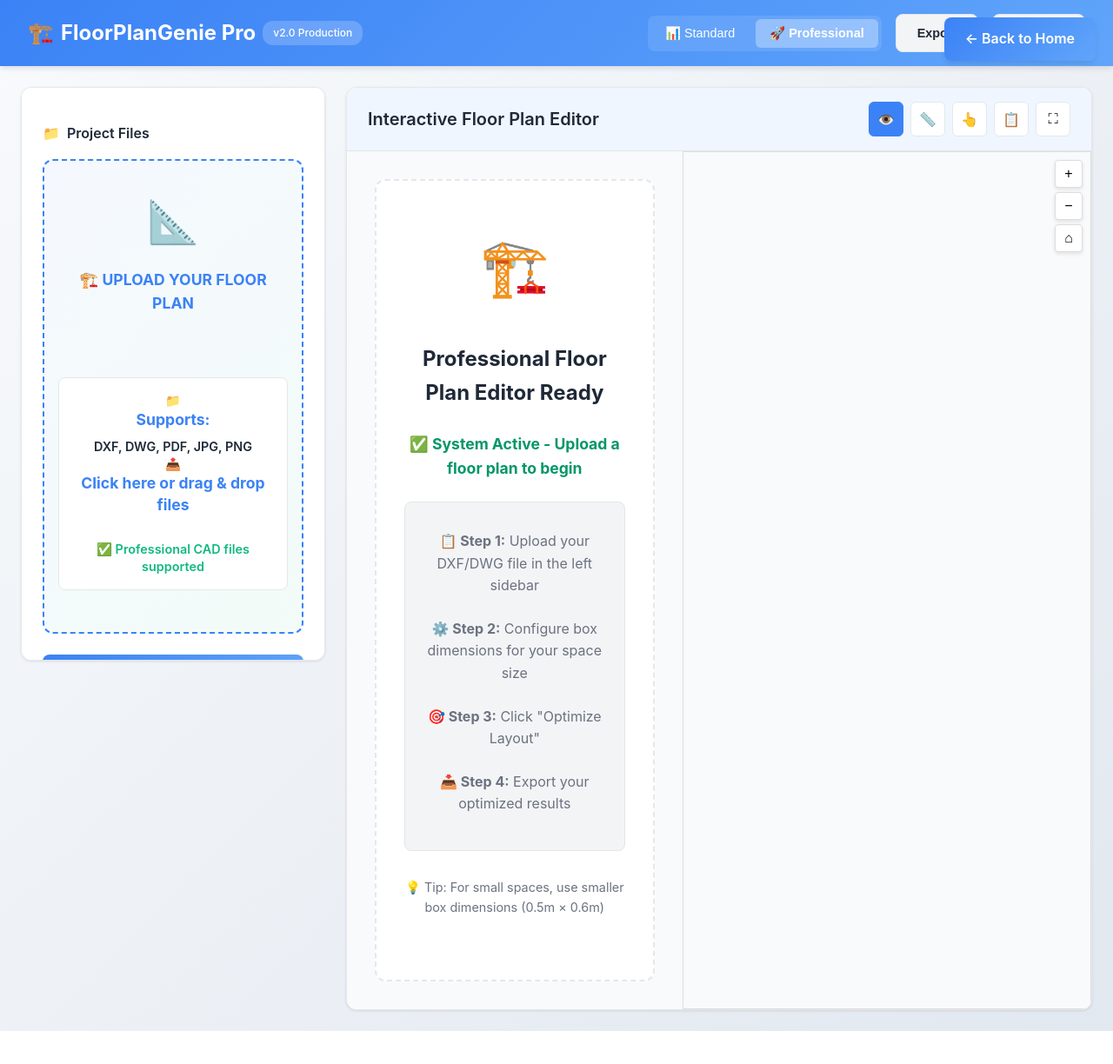
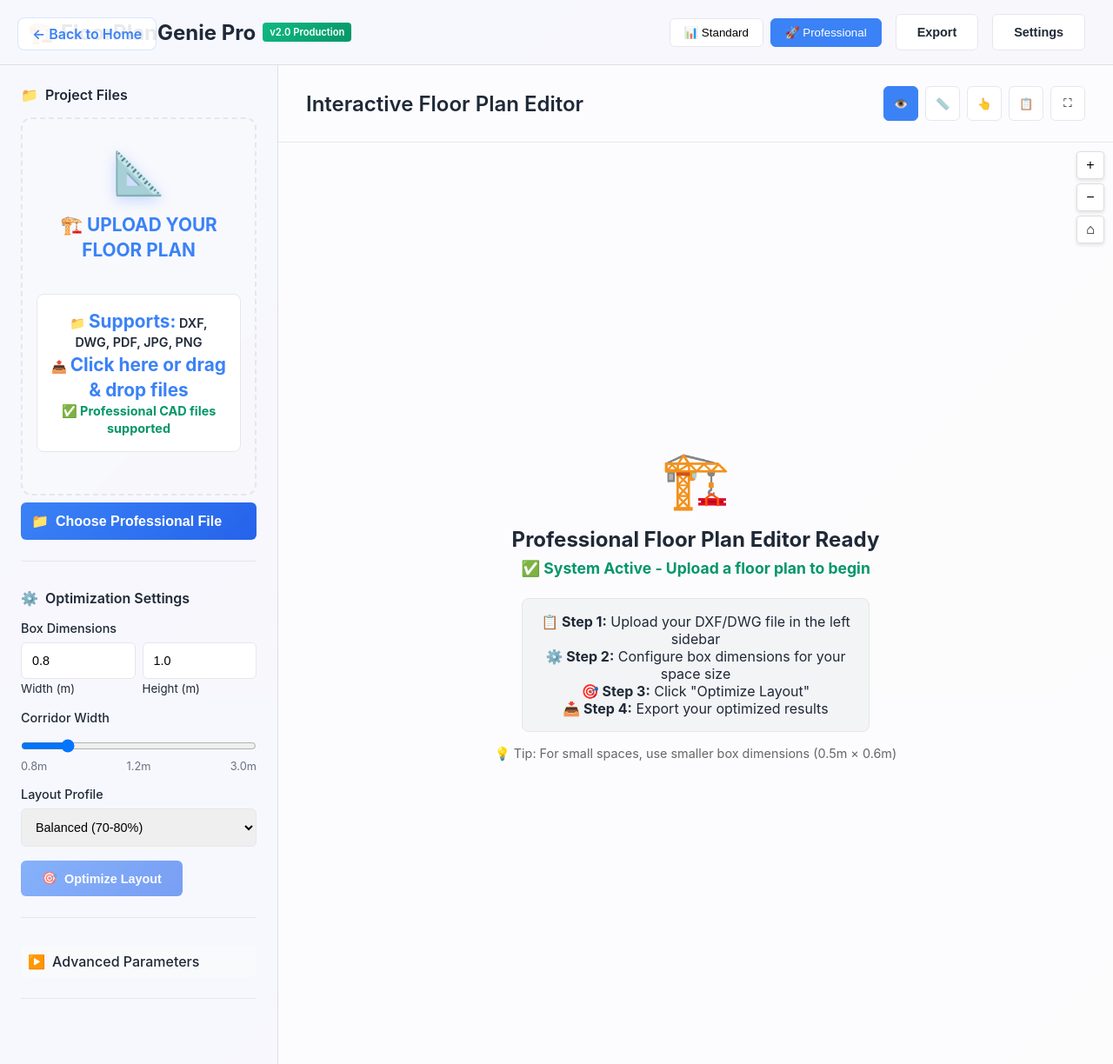
Before and after one commit to rehmanul/FloorPlanGenie, a Flask app: template templates/professional.html in a window 1280 px wide. Shown: the whole page at 87% size. Before the commit the page ends 1186 px from the top, so only its background shows below. Run offline with Flask 3, Linux system fonts and the light colour scheme; the template is opened without the code that fills it, so the values that code supplies are empty.

Commit message:
Assistant checkpoint: Fixed file upload functionality and CSS
Assistant generated file changes:
- static/professional-ui.css: Complete the CSS file with all necessary styles
- templates/professional.html: Fix JavaScript syntax error and improve file upload handling, Fix event listener conflicts and improve file handling, Improve file upload drag and drop handling, Fix file input change handler

---

User prompt:

file upload also not working

Replit-Commit-Author: Assistant
Replit-Commit-Session-Id: a63e9ea3-83e1-4939-b510-4aae784325ce

```diff
--- a/static/professional-ui.css
+++ b/static/professional-ui.css
@@ -1,91 +1,85 @@
 
-/* Professional Architectural UI Styles */
+/* Professional UI Styles */
 :root {
     --primary-blue: #3b82f6;
-    --secondary-blue: #60a5fa;
-    --dark-blue: #1e40af;
-    --light-blue: #eff6ff;
-    --success-green: #10b981;
-    --warning-orange: #f59e0b;
-    --error-red: #ef4444;
-    --neutral-gray: #6b7280;
-    --light-gray: #f3f4f6;
-    --border-gray: #e5e7eb;
+    --primary-green: #10b981;
     --text-dark: #1f2937;
     --text-light: #6b7280;
-    --shadow: 0 4px 6px -1px rgba(0, 0, 0, 0.1);
-    --shadow-light: 0 1px 3px 0 rgba(0, 0, 0, 0.1);
+    --border-gray: #e5e7eb;
+    --bg-light: #f9fafb;
+    --scale: 1;
 }
 
 * {
+    margin: 0;
+    padding: 0;
     box-sizing: border-box;
 }
 
 body {
-    font-family: -apple-system, BlinkMacSystemFont, 'Segoe UI', Roboto, Oxygen, Ubuntu, Cantarell, sans-serif;
-    margin: 0;
-    padding: 0;
-    background: linear-gradient(135deg, #f8fafc 0%, #e2e8f0 100%);
+    font-family: -apple-system, BlinkMacSystemFont, 'Segoe UI', Roboto, sans-serif;
+    background: linear-gradient(135deg, #667eea 0%, #764ba2 100%);
+    min-height: 100vh;
     color: var(--text-dark);
-    line-height: 1.6;
-    min-height: 100vh;
 }
 
 /* Back to Home Button */
 .back-to-home {
     position: fixed;
     top: 20px;
-    right: 20px;
-    background: linear-gradient(135deg, var(--primary-blue), var(--secondary-blue));
-    color: white;
-    padding: 0.75rem 1.5rem;
+    left: 20px;
+    background: rgba(255, 255, 255, 0.9);
+    color: var(--primary-blue);
+    text-decoration: none;
+    padding: 0.5rem 1rem;
     border-radius: 8px;
-    text-decoration: none;
     font-weight: 600;
-    transition: all 0.3s ease;
-    z-index: 1001;
-    box-shadow: var(--shadow);
+    z-index: 1000;
+    transition: all 0.2s ease;
+    border: 1px solid rgba(59, 130, 246, 0.2);
 }
 
 .back-to-home:hover {
-    transform: translateY(-2px);
-    box-shadow: 0 8px 15px rgba(59, 130, 246, 0.3);
+    background: white;
+    transform: translateY(-1px);
+    box-shadow: 0 4px 12px rgba(0, 0, 0, 0.15);
 }
 
 /* Header */
 .professional-header {
-    background: linear-gradient(135deg, var(--primary-blue), var(--secondary-blue));
-    color: white;
-    padding: 1rem 2rem;
-    box-shadow: var(--shadow);
-    position: relative;
+    background: rgba(255, 255, 255, 0.95);
+    border-bottom: 1px solid rgba(0, 0, 0, 0.1);
+    backdrop-filter: blur(10px);
+    position: sticky;
+    top: 0;
     z-index: 100;
 }
 
 .header-content {
     max-width: 1400px;
     margin: 0 auto;
+    padding: 1rem 2rem;
     display: flex;
     justify-content: space-between;
     align-items: center;
-    flex-wrap: wrap;
-    gap: 1rem;
 }
 
 .logo {
     font-size: 1.5rem;
     font-weight: 700;
+    color: var(--text-dark);
     display: flex;
     align-items: center;
     gap: 0.5rem;
 }
 
 .version-badge {
-    background: rgba(255, 255, 255, 0.2);
-    padding: 0.25rem 0.75rem;
-    border-radius: 12px;
-    font-size: 0.75rem;
-    font-weight: 500;
+    background: linear-gradient(135deg, var(--primary-green), #059669);
+    color: white;
+    padding: 0.25rem 0.5rem;
+    border-radius: 4px;
+    font-size: 0.7rem;
+    font-weight: 600;
 }
 
 .header-nav {
@@ -97,58 +91,46 @@ body {
 .interface-switcher {
     display: flex;
     gap: 0.5rem;
-    background: rgba(255, 255, 255, 0.1);
-    padding: 0.25rem;
-    border-radius: 8px;
 }
 
 .interface-btn {
     padding: 0.5rem 1rem;
-    border: none;
+    border: 1px solid var(--border-gray);
+    background: white;
     border-radius: 6px;
-    background: transparent;
-    color: white;
+    font-weight: 500;
     cursor: pointer;
-    font-size: 0.9rem;
-    font-weight: 500;
     transition: all 0.2s ease;
 }
 
-.interface-btn:hover {
-    background: rgba(255, 255, 255, 0.2);
-}
-
 .interface-btn.active {
-    background: rgba(255, 255, 255, 0.3);
-    font-weight: 600;
+    background: var(--primary-blue);
+    color: white;
+    border-color: var(--primary-blue);
 }
 
 /* Main Layout */
 .professional-layout {
     display: grid;
-    grid-template-columns: 350px 1fr;
-    gap: 1.5rem;
-    padding: 1.5rem;
-    min-height: calc(100vh - 120px);
-    max-width: 1600px;
+    grid-template-columns: 320px 1fr;
+    height: calc(100vh - 80px);
+    max-width: 1400px;
     margin: 0 auto;
+    gap: 0;
 }
 
 /* Sidebar */
 .sidebar {
-    background: white;
-    border-radius: 12px;
-    box-shadow: var(--shadow-light);
-    height: fit-content;
-    max-height: calc(100vh - 140px);
+    background: rgba(255, 255, 255, 0.95);
+    border-right: 1px solid rgba(0, 0, 0, 0.1);
+    padding: 1.5rem;
     overflow-y: auto;
-    position: sticky;
-    top: 1.5rem;
-    border: 1px solid var(--border-gray);
+    backdrop-filter: blur(10px);
 }
 
 .sidebar-section {
-    padding: 1.5rem;
+    margin-bottom: 2rem;
+    padding-bottom: 1.5rem;
     border-bottom: 1px solid var(--border-gray);
 }
 
@@ -166,46 +148,45 @@ body {
     gap: 0.5rem;
 }
 
-/* File Upload Area */
+/* Upload Area */
 .upload-area {
-    border: 2px dashed var(--primary-blue);
+    border: 2px dashed var(--border-gray);
     border-radius: 12px;
     padding: 2rem 1rem;
     text-align: center;
-    background: linear-gradient(135deg, rgba(59, 130, 246, 0.05), rgba(16, 185, 129, 0.05));
+    cursor: pointer;
     transition: all 0.3s ease;
-    cursor: pointer;
-    margin-bottom: 1rem;
+    background: rgba(249, 250, 251, 0.5);
+    position: relative;
 }
 
-.upload-area:hover {
-    border-color: var(--secondary-blue);
-    background: linear-gradient(135deg, rgba(59, 130, 246, 0.1), rgba(16, 185, 129, 0.1));
+.upload-area:hover, .upload-area.dragging {
+    border-color: var(--primary-blue);
+    background: rgba(59, 130, 246, 0.05);
     transform: translateY(-2px);
-}
-
-.upload-area.dragging {
-    border-color: var(--success-green);
-    background: rgba(16, 185, 129, 0.1);
 }
 
 .upload-icon {
     font-size: 3rem;
+    color: #3b82f6;
     margin-bottom: 1rem;
     display: block;
+    filter: drop-shadow(0 4px 8px rgba(59, 130, 246, 0.3));
 }
 
 .upload-text {
-    color: var(--text-dark);
+    color: #1f2937;
+    font-size: 0.9rem;
     font-weight: 600;
-    line-height: 1.5;
+    line-height: 1.4;
+    display: block;
+    position: relative;
+    z-index: 11;
 }
 
 .upload-text strong {
-    color: var(--primary-blue);
-    font-size: 1.1rem;
-    display: block;
-    margin-bottom: 0.5rem;
+    color: #3b82f6;
+    font-size: 1.3rem;
 }
 
 .upload-info {
@@ -213,23 +194,47 @@ body {
     padding: 1rem;
     border-radius: 8px;
     margin: 1rem 0;
-    border: 1px solid var(--border-gray);
-    font-size: 0.9rem;
-    line-height: 1.4;
+    border: 1px solid #e5e7eb;
 }
 
 .supported-text {
-    color: var(--success-green);
-    font-weight: 600;
+    color: #059669;
+    font-weight: bold;
 }
 
 .file-input {
     display: none;
 }
 
+/* Progress */
+.progress-container {
+    margin-top: 1rem;
+}
+
+.progress-bar {
+    background: #e5e7eb;
+    border-radius: 4px;
+    height: 8px;
+    overflow: hidden;
+}
+
+.progress-fill {
+    background: linear-gradient(90deg, var(--primary-blue), var(--primary-green));
+    height: 100%;
+    width: 0%;
+    transition: width 0.3s ease;
+}
+
+.progress-text {
+    text-align: center;
+    margin-top: 0.5rem;
+    font-size: 0.8rem;
+    color: var(--text-light);
+}
+
 /* Controls */
 .control-group {
-    margin-bottom: 1.5rem;
+    margin-bottom: 1rem;
 }
 
 .control-label {
@@ -244,10 +249,9 @@ body {
     width: 100%;
     padding: 0.75rem;
     border: 1px solid var(--border-gray);
-    border-radius: 8px;
+    border-radius: 6px;
     font-size: 0.9rem;
-    transition: all 0.2s ease;
-    background: white;
+    transition: border-color 0.2s ease;
 }
 
 .control-input:focus {
@@ -256,10 +260,15 @@ body {
     box-shadow: 0 0 0 3px rgba(59, 130, 246, 0.1);
 }
 
+.parameter-grid {
+    display: grid;
+    grid-template-columns: 1fr 1fr;
+    gap: 0.5rem;
+}
+
 .control-range {
     width: 100%;
-    margin: 0.75rem 0;
-    accent-color: var(--primary-blue);
+    margin: 0.5rem 0;
 }
 
 .range-labels {
@@ -269,202 +278,82 @@ body {
     color: var(--text-light);
 }
 
-.parameter-grid {
-    display: grid;
-    grid-template-columns: 1fr 1fr;
-    gap: 1rem;
+/* Advanced Toggle */
+.advanced-toggle .toggle-header {
+    cursor: pointer;
+    padding: 0.5rem;
+    background: var(--bg-light);
+    border-radius: 6px;
+    display: flex;
+    align-items: center;
+    gap: 0.5rem;
+    font-weight: 500;
+}
+
+.advanced-toggle .toggle-content {
+    max-height: 0;
+    overflow: hidden;
+    transition: max-height 0.3s ease;
+}
+
+.advanced-toggle .toggle-content.open {
+    max-height: 300px;
+    padding-top: 1rem;
 }
 
 /* Buttons */
 .btn {
     padding: 0.75rem 1.5rem;
     border: none;
-    border-radius: 8px;
-    font-size: 0.9rem;
+    border-radius: 6px;
     font-weight: 600;
     cursor: pointer;
     transition: all 0.2s ease;
-    text-decoration: none;
     display: inline-flex;
     align-items: center;
-    justify-content: center;
     gap: 0.5rem;
-    min-height: 44px;
-}
-
-.btn-primary {
-    background: linear-gradient(135deg, var(--primary-blue), var(--secondary-blue));
-    color: white;
-    box-shadow: var(--shadow-light);
-}
-
-.btn-primary:hover:not(:disabled) {
-    transform: translateY(-2px);
-    box-shadow: var(--shadow);
-}
-
-.btn-secondary {
-    background: var(--light-gray);
-    color: var(--text-dark);
-    border: 1px solid var(--border-gray);
-}
-
-.btn-secondary:hover {
-    background: #e5e7eb;
-}
-
-.btn-success {
-    background: linear-gradient(135deg, var(--success-green), #059669);
-    color: white;
-}
-
-.btn-success:hover {
-    transform: translateY(-2px);
+    font-size: 0.9rem;
 }
 
 .btn:disabled {
     opacity: 0.6;
     cursor: not-allowed;
-    transform: none !important;
 }
 
-/* Main Content Area */
-.main-content {
-    background: white;
-    border-radius: 12px;
-    box-shadow: var(--shadow-light);
-    overflow: hidden;
-    display: flex;
-    flex-direction: column;
-    border: 1px solid var(--border-gray);
+.btn-primary {
+    background: linear-gradient(135deg, var(--primary-blue), #2563eb);
+    color: white;
 }
 
-.content-header {
-    padding: 1rem 1.5rem;
-    border-bottom: 1px solid var(--border-gray);
-    background: var(--light-blue);
-    display: flex;
-    justify-content: space-between;
-    align-items: center;
-    flex-wrap: wrap;
-    gap: 1rem;
+.btn-primary:hover:not(:disabled) {
+    transform: translateY(-1px);
+    box-shadow: 0 4px 12px rgba(59, 130, 246, 0.3);
 }
 
-.content-title {
-    font-size: 1.25rem;
-    font-weight: 600;
-    margin: 0;
-    color: var(--text-dark);
+.btn-success {
+    background: linear-gradient(135deg, var(--primary-green), #059669);
+    color: white;
 }
 
-.toolbar {
-    display: flex;
-    gap: 0.5rem;
-    align-items: center;
-}
-
-.toolbar-btn {
-    padding: 0.5rem;
+.btn-secondary {
     background: white;
+    color: var(--text-dark);
     border: 1px solid var(--border-gray);
-    border-radius: 6px;
-    cursor: pointer;
-    font-size: 1rem;
-    transition: all 0.2s ease;
-    min-width: 40px;
-    height: 40px;
-    display: flex;
-    align-items: center;
-    justify-content: center;
-}
-
-.toolbar-btn:hover {
-    background: var(--light-gray);
-    border-color: var(--primary-blue);
-}
-
-.toolbar-btn.active {
-    background: var(--primary-blue);
-    color: white;
-    border-color: var(--primary-blue);
-}
-
-/* Canvas Container */
-.canvas-container {
-    flex: 1;
-    position: relative;
-    min-height: 500px;
-    overflow: hidden;
-    background: #f8fafc;
-    display: flex;
-    align-items: center;
-    justify-content: center;
-}
-
-.welcome-message {
-    display: flex;
-    flex-direction: column;
-    align-items: center;
-    justify-content: center;
-    text-align: center;
-    padding: 3rem 2rem;
-    background: white;
-    border: 2px dashed var(--border-gray);
-    border-radius: 12px;
-    margin: 2rem;
-    max-width: 600px;
-}
-
-.welcome-message h2 {
-    color: var(--text-dark);
-    margin-bottom: 1rem;
-}
-
-.welcome-message p {
-    color: var(--text-light);
-    margin-bottom: 1.5rem;
-}
-
-/* Progress */
-.progress-container {
-    margin: 1rem 0;
-}
-
-.progress-bar {
-    width: 100%;
-    height: 8px;
-    background: var(--light-gray);
-    border-radius: 4px;
-    overflow: hidden;
-}
-
-.progress-fill {
-    height: 100%;
-    background: linear-gradient(90deg, var(--primary-blue), var(--secondary-blue));
-    transition: width 0.3s ease;
-    width: 0%;
-}
-
-.progress-text {
-    margin-top: 0.5rem;
-    font-size: 0.9rem;
-    color: var(--text-light);
-    text-align: center;
 }
 
 /* Statistics */
 .stats-grid {
     display: grid;
-    grid-template-columns: repeat(2, 1fr);
-    gap: 1rem;
-    margin-top: 1rem;
+    grid-template-columns: 1fr 1fr;
+    gap: 0.75rem;
 }
 
 .stat-card {
-    background: var(--light-gray);
+    background: white;
     padding: 1rem;
     border-radius: 8px;
     text-align: center;
+    border: 1px solid var(--border-gray);
 }
 
 .stat-value {
@@ -480,56 +369,72 @@ body {
     margin-top: 0.25rem;
 }
 
-/* Status Bar */
-.status-bar {
-    position: absolute;
-    bottom: 0;
-    left: 0;
-    right: 0;
-    height: 50px;
-    background: rgba(255, 255, 255, 0.95);
-    border-top: 1px solid var(--border-gray);
+/* Main Content */
+.main-content {
+    background: rgba(255, 255, 255, 0.98);
     display: flex;
-    align-items: center;
-    justify-content: space-between;
-    padding: 0 1rem;
-    font-size: 0.85rem;
-    color: var(--text-dark);
-    backdrop-filter: blur(10px);
+    flex-direction: column;
 }
 
-.status-left {
+.content-header {
+    padding: 1.5rem 2rem;
+    border-bottom: 1px solid var(--border-gray);
     display: flex;
-    gap: 1rem;
+    justify-content: space-between;
+    align-items: center;
 }
 
-/* Advanced Controls */
-.advanced-toggle {
-    border-top: 1px solid var(--border-gray);
-    padding-top: 1rem;
-    margin-top: 1rem;
+.content-title {
+    font-size: 1.5rem;
+    font-weight: 600;
+    color: var(--text-dark);
 }
 
-.toggle-header {
+.toolbar {
+    display: flex;
+    gap: 0.5rem;
+}
+
+.toolbar-btn {
+    width: 40px;
+    height: 40px;
+    border: 1px solid var(--border-gray);
+    background: white;
+    border-radius: 6px;
     cursor: pointer;
     display: flex;
     align-items: center;
-    gap: 0.5rem;
-    color: var(--primary-blue);
-    font-weight: 500;
-    user-select: none;
+    justify-content: center;
+    transition: all 0.2s ease;
 }
 
-.toggle-content {
-    margin-top: 1rem;
-    display: none;
+.toolbar-btn:hover {
+    background: var(--bg-light);
 }
 
-.toggle-content.open {
-    display: block;
+.toolbar-btn.active {
+    background: var(--primary-blue);
+    color: white;
+    border-color: var(--primary-blue);
 }
 
-/* Loading States */
+/* Canvas Container */
+.canvas-container {
+    flex: 1;
+    position: relative;
+    overflow: hidden;
+}
+
+.welcome-message {
+    display: flex;
+    flex-direction: column;
+    align-items: center;
+    justify-content: center;
+    height: 100%;
+    text-align: center;
+    padding: 2rem;
+}
+
 .loading-overlay {
     position: absolute;
     top: 0;
--- a/templates/professional.html
+++ b/templates/professional.html
@@ -357,17 +357,18 @@
 
                 uploadArea.addEventListener('drop', (e) => {
                     e.preventDefault();
+                    e.stopPropagation();
                     uploadArea.classList.remove('dragging');
                     const files = e.dataTransfer.files;
                     if (files.length > 0) {
-                        professionalUI.uploadFile(files[0]);
+                        this.uploadFile(files[0]);
                     }
                 });
 
                 fileInput.addEventListener('change', (e) => {
                     console.log('File input changed:', e.target.files);
                     if (e.target.files.length > 0) {
-                        professionalUI.uploadFile(e.target.files[0]);
+                        this.uploadFile(e.target.files[0]);
                     }
                 });
 
@@ -376,6 +377,7 @@
                 if (chooseFileBtn) {
                     chooseFileBtn.addEventListener('click', (e) => {
                         e.preventDefault();
+                        e.stopPropagation();
                         fileInput.click();
                     });
                 }
@@ -446,7 +448,7 @@
 
                         // Auto-adjust box dimensions based on space size
                         const maxDim = Math.max(result.dimensions.width, result.dimensions.height);
-                        if (maxDim < 10) { // Small space
+                        if (maxDim < 10) {
                             document.getElementById('box-width').value = Math.min(0.8, result.dimensions.width / 3).toFixed(1);
                             document.getElementById('box-height').value = Math.min(1.0, result.dimensions.height / 3).toFixed(1);
                             document.getElementById('corridor-width').value = '0.8';
@@ -465,9 +467,11 @@
 
                         this.showNotification('success', `Floor plan loaded: ${result.dimensions.width.toFixed(1)}m × ${result.dimensions.height.toFixed(1)}m`);
                     } else {
-                        throw new Error('Upload failed');
+                        const errorData = await response.json();
+                        throw new Error(errorData.error || 'Upload failed');
                     }
                 } catch (error) {
+                    console.error('Upload error:', error);
                     this.showNotification('error', `Upload failed: ${error.message}`);
                     this.hideProgress();
                 }
```
Also changed, not shown: other parts of static/professional-ui.css (+34 -85 lines).
